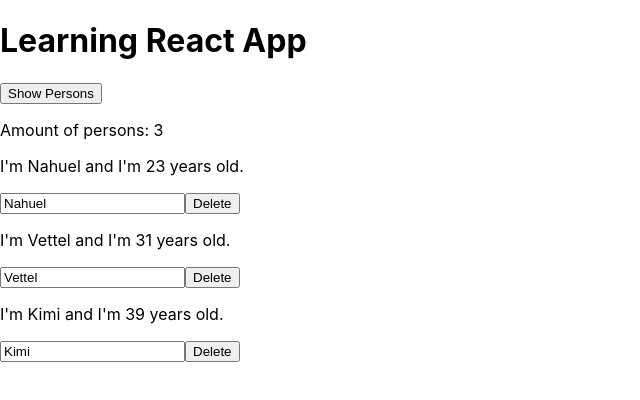
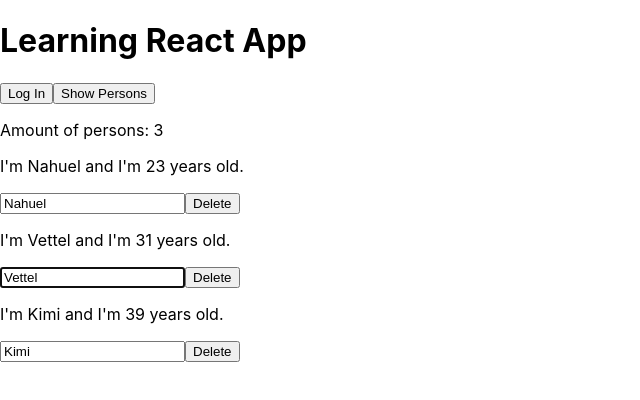
Before and after one commit to nahux/react-course, a React app: page / in a window 1280 px wide. Both pictures are taken after a click on the button "Show Persons". Shown: the top 400 px of the page, without its empty margins (0-640 px from the left). Built offline with nearby package versions, Linux system fonts and the light colour scheme.

Commit message:
Used context as a global state example

```diff
--- a/src/components/Cockpit/Cockpit.js
+++ b/src/components/Cockpit/Cockpit.js
@@ -21,6 +21,7 @@
 	return (
 		<div className={classes.Cockpit}>
 			<h1>{props.appTitle}</h1>
+			<button onClick={props.login}>Log In</button>
 			<button onClick={props.clicked} className={btnClass}>
 				Show Persons
 			</button>
--- a/src/components/Persons/Person/Person.js
+++ b/src/components/Persons/Person/Person.js
@@ -3,6 +3,8 @@
 import PropTypes from 'prop-types';
 import classes from './Person.css';
 
+//AuthContext for authentication
+import { AuthContext } from '../../../containers/App';
 
 export class Person extends Component {
 
@@ -18,6 +20,9 @@
 
 	componentDidMount(){
 		console.log('[Person.js] at didMount');
+		if(this.props.name === 'Vettel'){
+			this.inputPerson.focus();
+		}
 	}
 
 	render() {
@@ -25,8 +30,15 @@
 
 		return (
 			<div className={classes.Person}>
+				<AuthContext.Consumer>
+					{auth => auth ? <p>Authenticated</p> : null}
+				</AuthContext.Consumer>
 				<p>I'm {this.props.name} and I'm {this.props.age} years old. {this.props.children}</p>
-				<input type="text" onChange={this.props.changed} value={this.props.name} />
+				<input
+					ref = {(inp) => this.inputPerson = inp}
+					type="text"
+					onChange={this.props.changed}
+					value={this.props.name} />
 				<button onClick={this.props.click}>Delete</button>
 			</div>
 		);
--- a/src/containers/App.js
+++ b/src/containers/App.js
@@ -6,6 +6,8 @@
 import Persons from '../components/Persons/Persons';
 import Cockpit from '../components/Cockpit/Cockpit';
 import ErrorBoundary from '../components/ErrorBoundary/ErrorBoundary';
+
+export const AuthContext = React.createContext(false);
 
 class App extends Component {
 
@@ -30,7 +32,8 @@
 			{ id: 'c', name:"Kimi", age:39 }
 		],
 		showPersons: false,
-		clickedCount: 0
+		clickedCount: 0,
+		authenticated: false
 	}
 
 	//Change First Person name and completes the other two.
@@ -83,6 +86,11 @@
 		this.setState({persons : persons});
 	}
 
+	//login
+	loginHandler = () => {
+		this.setState({authenticated: true});
+	}
+
 	//Render view
 	render() {
 		console.log('[App.js] inside render');
@@ -105,11 +113,14 @@
 			<div className={classes.App}>
 				<Cockpit
 					appTitle = {this.props.title}
+					login = {this.loginHandler}
 					clicked = {this.togglePersonsHandler}
 					pLength = {this.state.persons.length}
 					showPersons = {this.state.showPersons}
 				/>
-				{persons}
+				<AuthContext.Provider value={this.state.authenticated}>
+					{persons}
+				</AuthContext.Provider>
 			</div>
 		);
 	}
```
